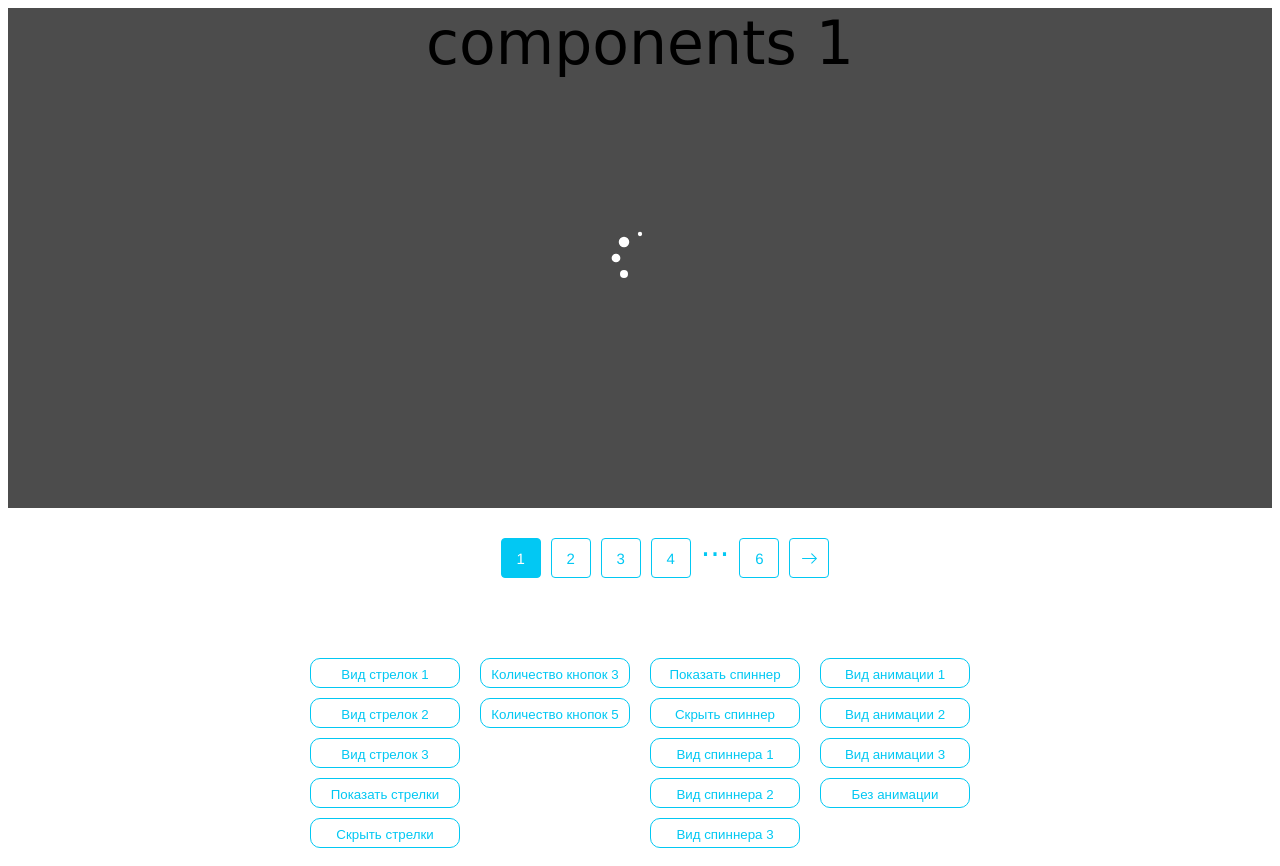
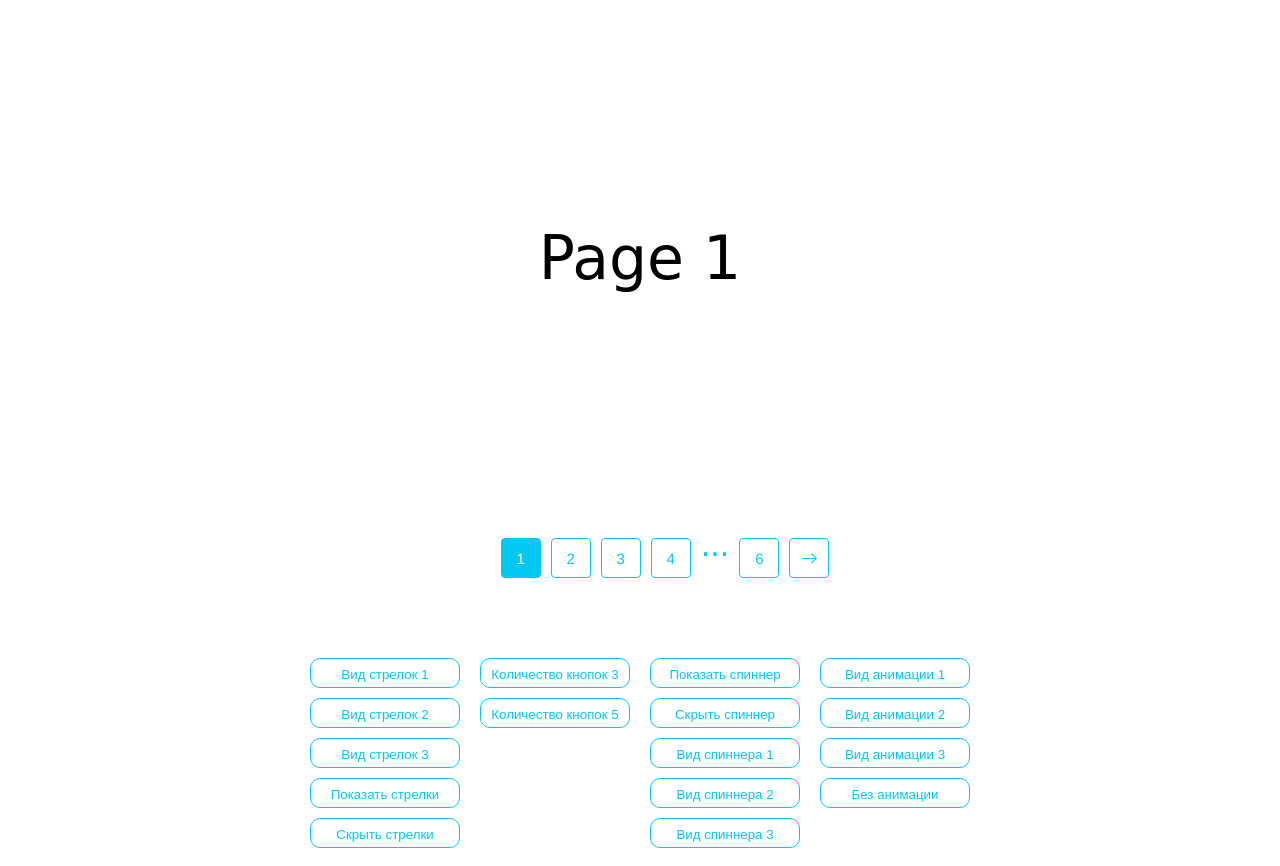
Before and after one commit to grinmax/vue-smart-pagination, a Vue app: page / in a window 1280 px wide. Built offline with nearby package versions, Linux system fonts and the light colour scheme.

Commit message:
Vue-smart-pagination add demo-version

```diff
--- a/src/App.vue
+++ b/src/App.vue
@@ -73,13 +73,13 @@ export default {
             components: 'test3'
           },
           {
-            data: 'apple'
+            data: 'Page 4'
           },
           {
-            data: 'banana'
+            data: 'Page 5'
           },
           {
-            data: 'orange'
+            data: 'Page 6'
           }
         ],
         PaginationControlSettings: {
@@ -93,7 +93,7 @@ export default {
         },
         PaginationPageSettings: {
           spinnerSettings: {
-            spinner: true,
+            spinner: false,
             spinnerStyle: 'spinnerStyle-3'
           },
           animationSettings: {
--- a/src/components/PaginationPage.vue
+++ b/src/components/PaginationPage.vue
@@ -91,6 +91,9 @@ export default {
     text-align: center;
     color: #000;
     font-family: "Comic Sans MS", sans-serif;
+    display: flex;
+    align-items: center;
+    justify-content: center;
   }
   :root {
     --spinnerColor: #fff;
--- a/src/components/test1.vue
+++ b/src/components/test1.vue
@@ -1,6 +1,6 @@
 <template>
   <div>
-    components 1
+    Page 1
   </div>
 </template>
 <script>
--- a/src/components/test2.vue
+++ b/src/components/test2.vue
@@ -1,6 +1,6 @@
 <template>
   <div>
-    components 2
+    Page 2
   </div>
 </template>
 <script>
--- a/src/components/test3.vue
+++ b/src/components/test3.vue
@@ -1,6 +1,6 @@
 <template>
   <div>
-    components 3
+    Page 3
   </div>
 </template>
 <script>
```
Also changed, not shown: src/assets/demo.png (deleted), 1 other file (tests, documents, lock files or other folders).
